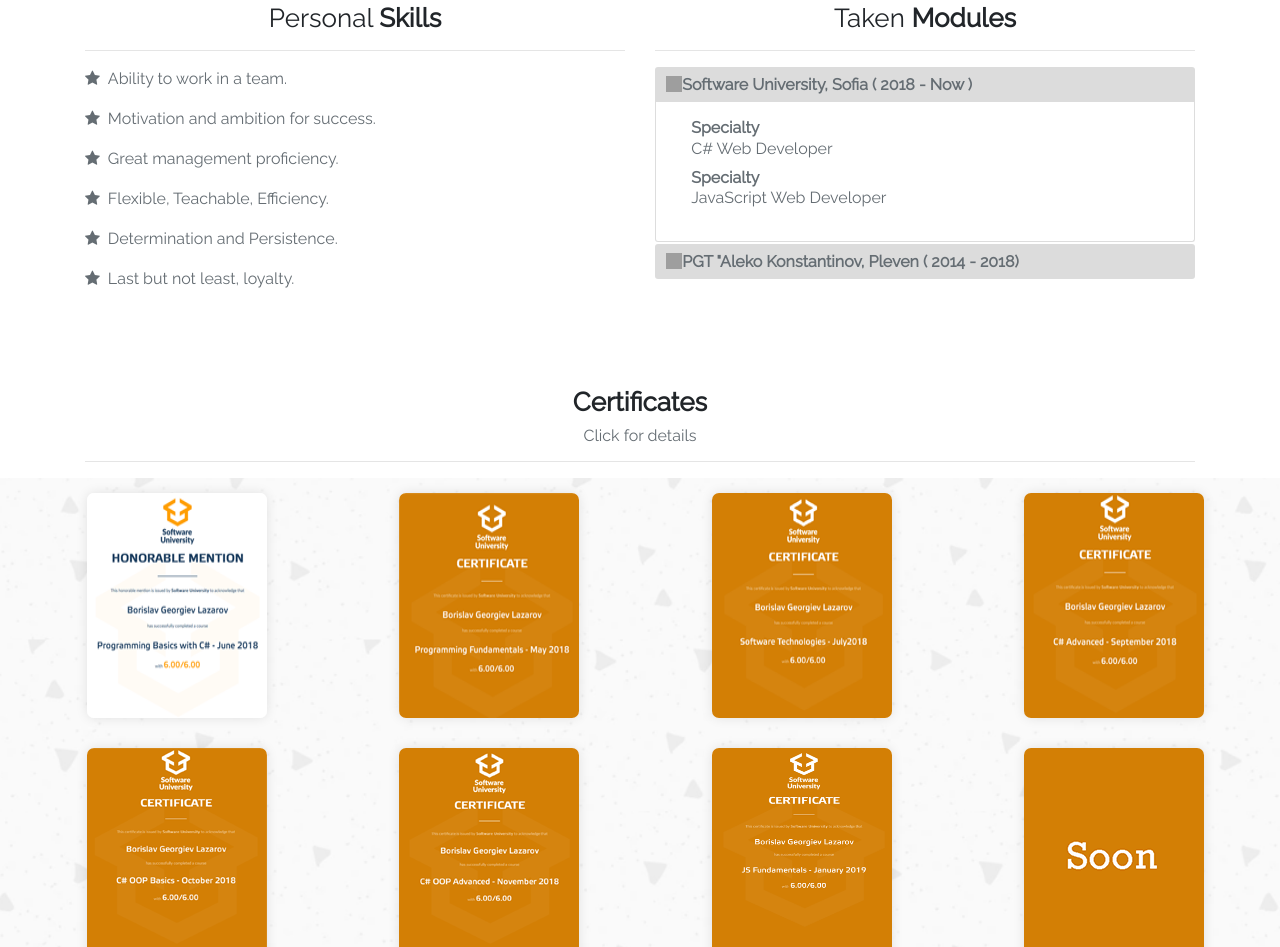
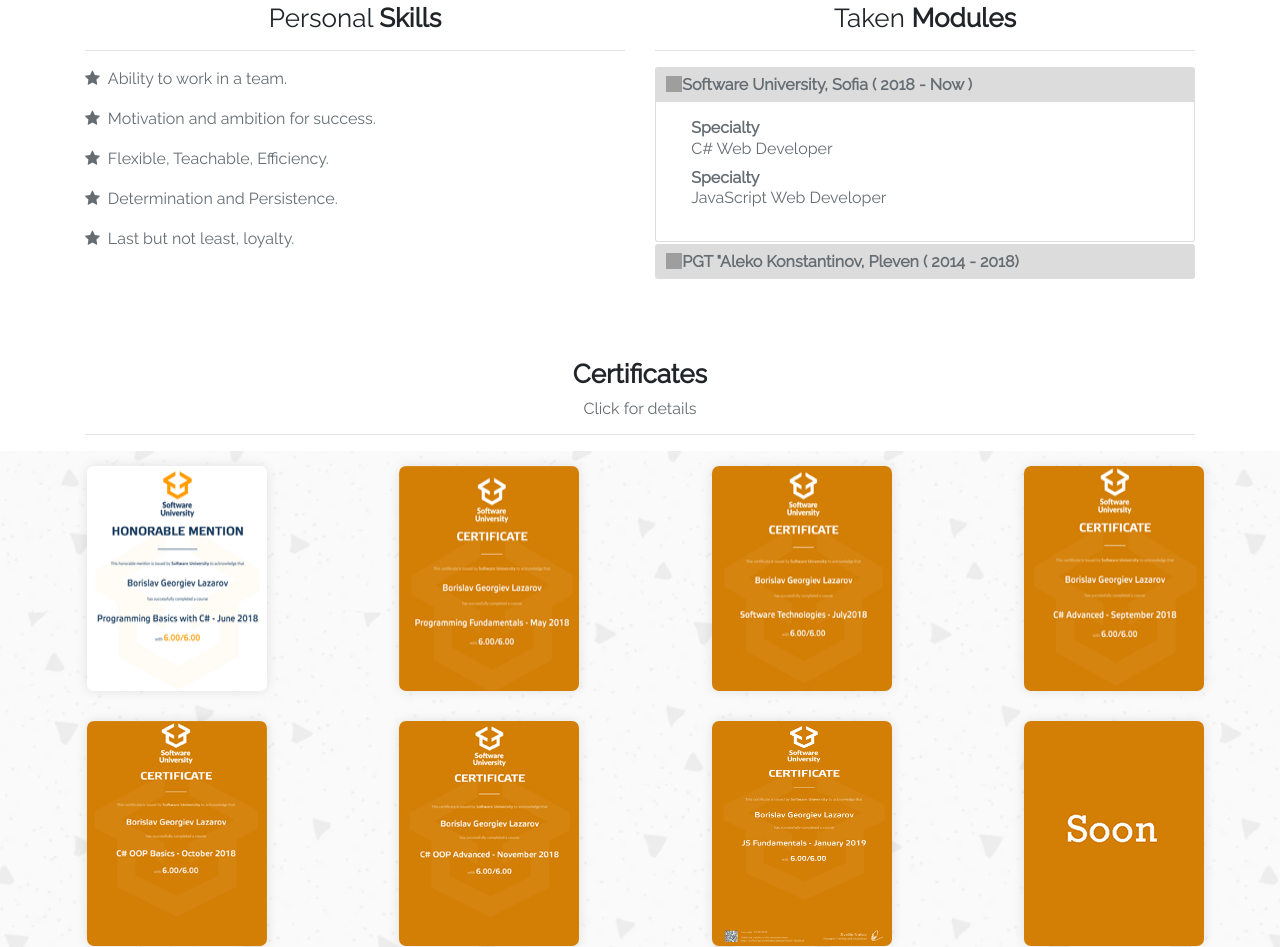
Before and after one commit to blazarow09/blazarow.github.io, a plain HTML site: page index.html in a window 1280 px wide. Shown: the part 1368-2315 px from the top of the page. Drawn offline with nearby package versions, Linux system fonts and the light colour scheme; grey boxes are pictures that could not be loaded.

Commit message:
Update index.html

```diff
--- a/index.html
+++ b/index.html
@@ -188,7 +188,6 @@
                     <dl class="wow fadeInUp textStyle">
                         <p><i class="fa fa-star pr-2"></i>Ability to work in a team.</p>
                         <p><i class="fa fa-star pr-2"></i>Motivation and ambition for success.</p>
-                        <p><i class="fa fa-star pr-2"></i>Great management proficiency.</p>
                         <p><i class="fa fa-star pr-2"></i>Flexible, Teachable, Efficiency.</p>
                         <p><i class="fa fa-star pr-2"></i>Determination and Persistence.</p>
                         <p><i class="fa fa-star pr-2"></i>Last but not least, loyalty.</p>
```
